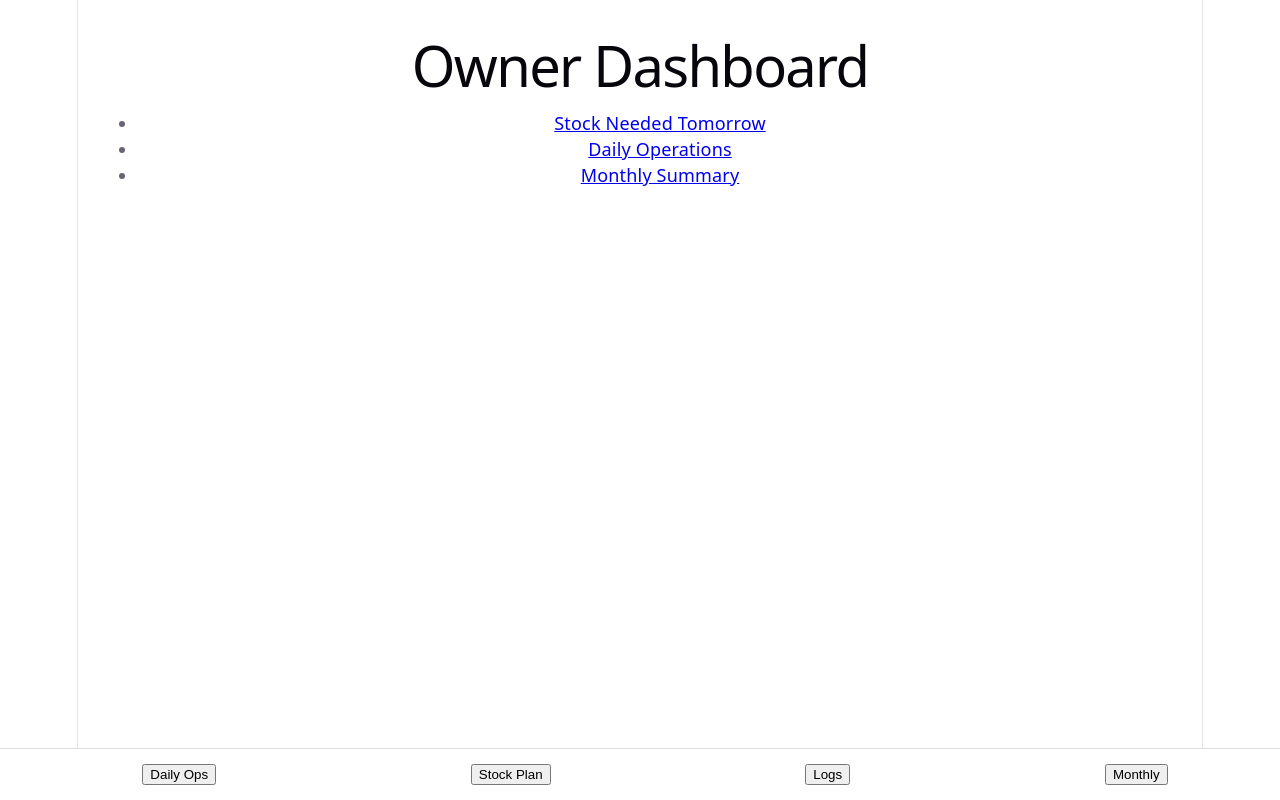
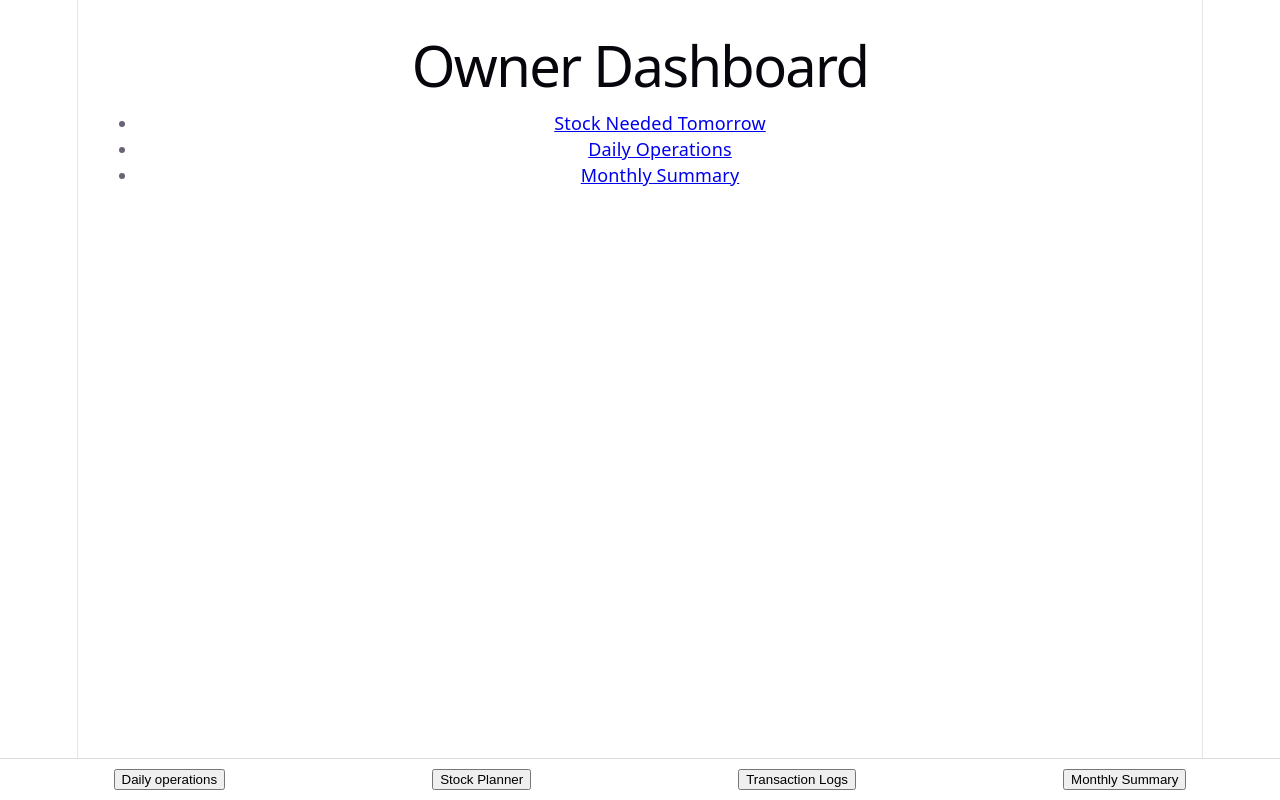
Before and after one commit to ajcliff/stock-tracker, a React (Vite) app: page /owner in a window 1280 px wide. Built offline with nearby package versions, Linux system fonts and the light colour scheme.

Commit message:
Fix owner dashboard navigation

```diff
--- a/src/pages/OwnerDashboard.jsx
+++ b/src/pages/OwnerDashboard.jsx
@@ -1,5 +1,5 @@
 import { Link } from "react-router-dom";
-
+import AppFooter from "../components/AppFooter";
 export default function OwnerDashboard() {
   return (
     <div style={{ padding: 20 }}>
@@ -24,24 +24,7 @@ export default function OwnerDashboard() {
           </Link>
         </li>
       </ul>
-      <div
-  style={{
-    position: "fixed",
-    bottom: 0,
-    left: 0,
-    width: "100%",
-    display: "flex",
-    justifyContent: "space-around",
-    padding: 15,
-    background: "white",
-    borderTop: "1px solid #ddd"
-  }}
->
-  <button>Daily Ops</button>
-  <button>Stock Plan</button>
-  <button>Logs</button>
-  <button>Monthly</button>
-</div>
+<AppFooter />
     </div>
   );
 }
```
